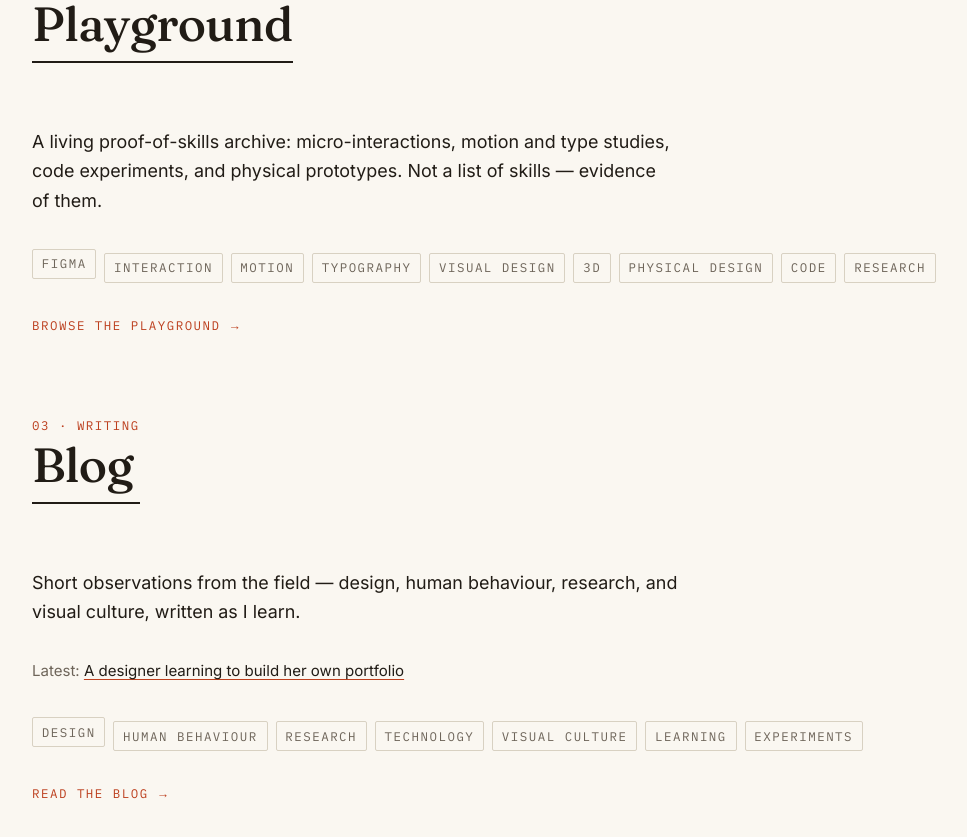
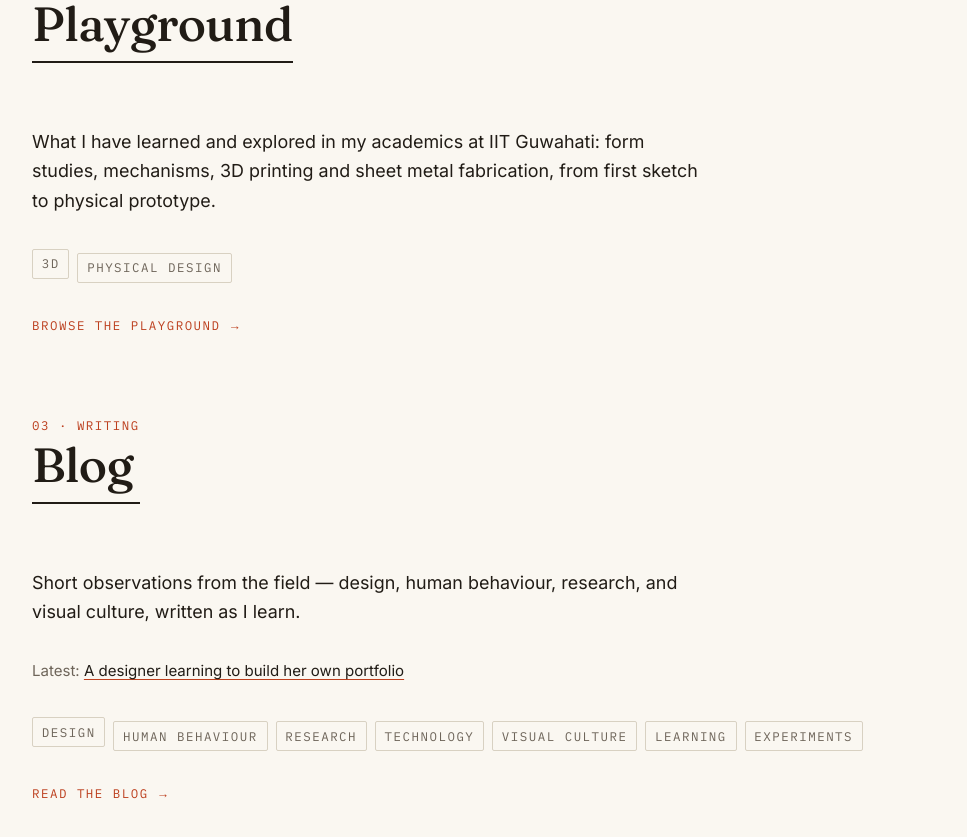
Before and after one commit to anukriti110portfolio/anukriti-portfolio, a Next.js app: page / in a window 1280 px wide. Shown: the part 2600-3437 px from the top of the page, without its empty margins (48-1015 px from the left). Built offline with nearby package versions, Linux system fonts and the light colour scheme; no server answers.

Commit message:
Update home page playground teaser

```diff
--- a/app/page.tsx
+++ b/app/page.tsx
@@ -8,17 +8,7 @@ import ContactCTA from "@/components/ContactCTA";
 import { getNotes, getProjects } from "@/lib/content";
 import styles from "./page.module.css";
 
-const PLAYGROUND_CATEGORIES = [
-  "Figma",
-  "Interaction",
-  "Motion",
-  "Typography",
-  "Visual Design",
-  "3D",
-  "Physical Design",
-  "Code",
-  "Research",
-];
+const PLAYGROUND_CATEGORIES = ["3D", "Physical Design"];
 
 const FIELD_NOTE_CATEGORIES = [
   "Design",
@@ -66,9 +56,9 @@ export default function Home() {
             title="Playground"
           />
           <p>
-            A living proof-of-skills archive: micro-interactions, motion and
-            type studies, code experiments, and physical prototypes. Not a
-            list of skills — evidence of them.
+            What I have learned and explored in my academics at IIT Guwahati:
+            form studies, mechanisms, 3D printing and sheet metal fabrication,
+            from first sketch to physical prototype.
           </p>
           <ul className={styles.chipRow} aria-label="Playground categories">
             {PLAYGROUND_CATEGORIES.map((category) => (
```
